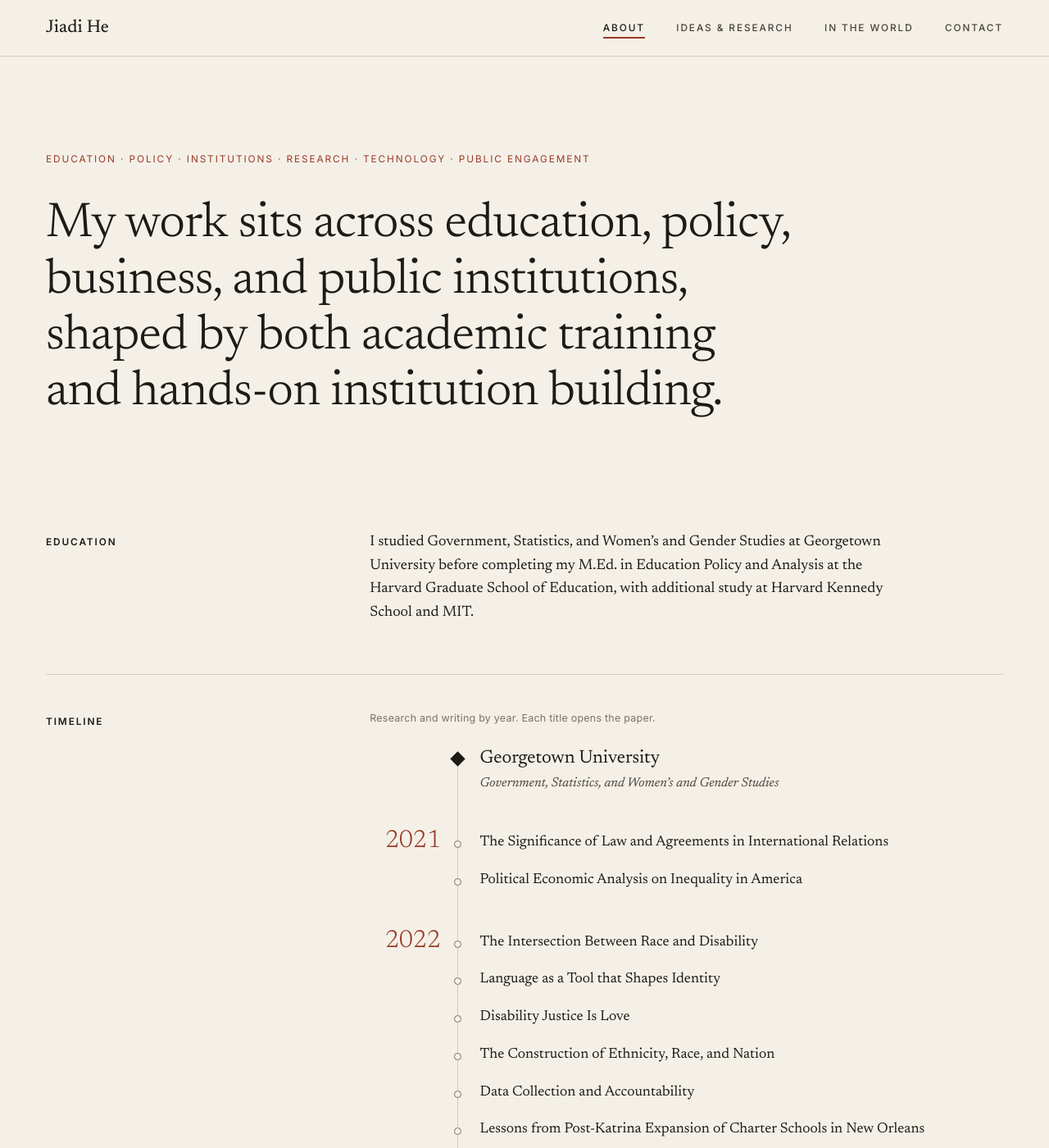
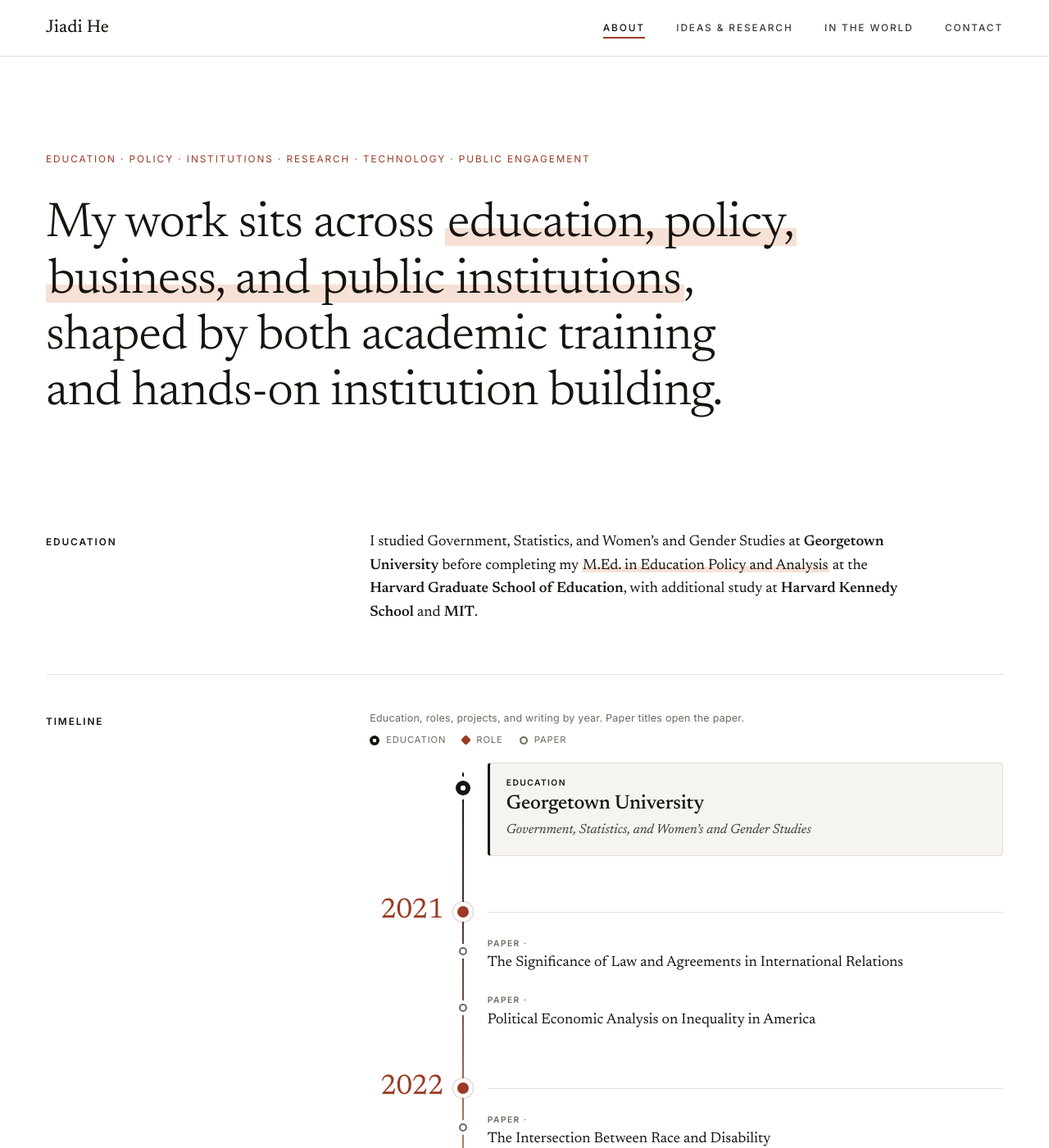
Before and after one commit to jiadih1/jiadihe_website, a Jekyll site: the page built from index.html, in a window 1280 px wide and 1400 px high. Shown: the whole window at 82% size. Built offline with Jekyll 4.4.1, drawn with Linux system fonts in a browser that asks for light colours; some of the changed text lies outside the part shown.

Commit message:
About: roles and projects on the timeline, white page, contact
- Selected Roles move onto the timeline (best-guess years, marked CONFIRM
  in _data/timeline.yml); Academic Foundations and Across Education removed.
- In the World photos with a `year` join the timeline automatically.
- Contact block at the end of About.
- White background, highlighted key phrases, redesigned timeline (year
  nodes, education cards, role diamonds, paper rings, legend).

Co-Authored-By: Claude Opus 5.5 <noreply@anthropic.com>

```diff
--- a/_data/world.yml
+++ b/_data/world.yml
@@ -4,6 +4,8 @@
 #   caption: one line: what / where / year
 #   alt:     description for screen readers (defaults to the caption)
 #   size:    l (wide, 2/3 row) | m (portrait, 1/3 row) | w (half row)
+#   year:    optional; with a year the photo also appears on the About timeline
+#   id:      optional short name (e.g. ncsd-forum) so the timeline can link to it
 #
 # The six entries below are PLACEHOLDERS until real photos arrive: replace
 # image/kicker/caption and delete `placeholder: true`.
--- /dev/null
+++ b/_includes/timeline-projects.html
@@ -0,0 +1,17 @@
+{%- comment -%} In the World entries for one year, as timeline rows (placeholders are skipped). {%- endcomment -%}
+{% for w in site.data.world %}
+  {% if w.placeholder or w.year == nil %}{% continue %}{% endif %}
+  {% assign wy = w.year | append: "" %}
+  {% assign iy = include.year | append: "" %}
+  {% if wy == iy %}
+<li class="tl-project">
+  <a href="{{ '/in-the-world/' | relative_url }}{% if w.id %}#{{ w.id }}{% endif %}">
+    {% if w.image %}<img class="tl-thumb" src="{{ w.image | relative_url }}" alt="" loading="lazy">{% endif %}
+    <span class="tl-project-text">
+      <span class="tl-kind">{{ w.kicker | default: "Project" }}</span>
+      <span class="tl-title">{{ w.caption }}</span>
+    </span>
+  </a>
+</li>
+  {% endif %}
+{% endfor %}
--- a/_layouts/default.html
+++ b/_layouts/default.html
@@ -8,7 +8,7 @@
   <meta name="description" content="{{ page.description | default: site.description | strip_newlines | escape }}">
   <meta property="og:title" content="{{ page_title }}">
   <meta property="og:description" content="{{ page.description | default: site.description | strip_newlines | escape }}">
-  <meta name="theme-color" content="#f4f0e8" media="(prefers-color-scheme: light)">
+  <meta name="theme-color" content="#ffffff" media="(prefers-color-scheme: light)">
   <meta name="theme-color" content="#171513" media="(prefers-color-scheme: dark)">
   <link rel="icon" href="{{ '/assets/img/favicon.svg' | relative_url }}" type="image/svg+xml">
   <link rel="preconnect" href="https://fonts.googleapis.com">
--- a/assets/css/main.css
+++ b/assets/css/main.css
@@ -1,18 +1,19 @@
-/* Jiadi He — site styles. Editorial, paper-toned, top navigation only. */
+/* Jiadi He — site styles. Editorial, white page, top navigation only. */
 
 :root {
-  --paper: #f4f0e8;
-  --paper-2: #ebe5d8;
-  --paper-3: #e2dacb;
+  --paper: #ffffff;
+  --paper-2: #f6f4f0;
+  --paper-3: #ebe7e0;
   --sheet: #ffffff;
-  --ink: #1d1b18;
-  --ink-2: #48433c;
-  --muted: #7a7266;
-  --rule: #d6cdbd;
-  --rule-strong: #1d1b18;
+  --ink: #16140f;
+  --ink-2: #3d3934;
+  --muted: #6f685e;
+  --rule: #e4dfd6;
+  --rule-strong: #16140f;
   --accent: #9a3b26;
-  --accent-soft: rgba(154, 59, 38, 0.08);
-  --shadow: 0 1px 2px rgba(40, 30, 20, 0.08), 0 8px 28px rgba(40, 30, 20, 0.10);
+  --accent-soft: rgba(154, 59, 38, 0.06);
+  --hl: rgba(222, 128, 80, 0.24);
+  --shadow: 0 1px 2px rgba(30, 25, 20, 0.06), 0 8px 26px rgba(30, 25, 20, 0.09);
 
   --serif: "Newsreader", "Iowan Old Style", "Palatino Linotype", Georgia, serif;
   --sans: "Inter", -apple-system, BlinkMacSystemFont, "Segoe UI", Helvetica, Arial, sans-serif;
@@ -34,6 +35,7 @@
     --rule-strong: #ece6dc;
     --accent: #e08a68;
     --accent-soft: rgba(224, 138, 104, 0.10);
+    --hl: rgba(224, 138, 104, 0.30);
     --shadow: 0 1px 2px rgba(0, 0, 0, 0.4), 0 10px 30px rgba(0, 0, 0, 0.35);
     color-scheme: dark;
   }
@@ -41,7 +43,7 @@
 :root[data-theme="dark"] {
   --paper: #171513; --paper-2: #201d1a; --paper-3: #2a2622; --sheet: #f7f5f0;
   --ink: #ece6dc; --ink-2: #c8c0b3; --muted: #978e81; --rule: #37322c; --rule-strong: #ece6dc;
-  --accent: #e08a68; --accent-soft: rgba(224, 138, 104, 0.10);
+  --accent: #e08a68; --accent-soft: rgba(224, 138, 104, 0.10); --hl: rgba(224, 138, 104, 0.30);
   --shadow: 0 1px 2px rgba(0, 0, 0, 0.4), 0 10px 30px rgba(0, 0, 0, 0.35);
   color-scheme: dark;
 }
@@ -76,7 +78,7 @@ ul, ol { margin: 0; padding: 0; list-style: none; }
 
 /* ---------- labels ---------- */
 .kicker, .tags, .meta, .split-label, .category, .site-nav a, .entry-action, .btn, .back,
-.reader-bar, .theme-index, .module-num, .shot-kicker, .contact-areas, .paper-meta dt {
+.reader-bar, .theme-index, .shot-kicker, .contact-areas, .paper-meta dt {
   font-family: var(--sans);
 }
 .tags { font-size: 0.72rem; letter-spacing: 0.12em; text-transform: uppercase; color: var(--muted); line-height: 1.5; }
@@ -141,69 +143,104 @@ ul, ol { margin: 0; padding: 0; list-style: none; }
 .lead-in { margin-bottom: 0; }
 .lead-in, .split-body.prose p:first-child { color: var(--ink); }
 
-.roles li {
-  display: flex; flex-wrap: wrap; align-items: baseline; column-gap: 0.9em; row-gap: 2px;
-  padding: 13px 0; border-bottom: 1px solid var(--rule);
+/* key phrases: a soft marker stroke behind the words, or a heavier weight */
+mark.hl {
+  color: inherit; padding: 0 0.06em;
+  background: linear-gradient(transparent 56%, var(--hl) 56%, var(--hl) 94%, transparent 94%);
+  -webkit-box-decoration-break: clone; box-decoration-break: clone;
 }
-.roles li:first-child { padding-top: 0; }
-.roles li:last-child { border-bottom: 0; }
-.roles .role { font-size: 1.16rem; color: var(--ink); }
-.roles .org { font-size: 1.02rem; font-style: italic; color: var(--muted); }
+.prose strong, .opening strong { font-weight: 560; color: var(--ink); }
 
-.modules {
-  grid-column: 1 / -1;
-  display: grid; grid-template-columns: repeat(3, minmax(0, 1fr));
-  margin-top: clamp(32px, 4vw, 48px);
-  border-top: 1px solid var(--rule-strong);
+/* ---------- timeline ----------
+   One axis. Years sit in the left gutter with a node and a hairline across;
+   education steps are cards, roles are accent diamonds, papers are rings. */
+.tl-hint { font-family: var(--sans); font-size: 0.78rem; letter-spacing: 0.02em; color: var(--muted); margin-bottom: 8px; }
+.tl-legend { display: flex; flex-wrap: wrap; gap: 6px 20px; margin-bottom: 18px; font-family: var(--sans); font-size: 0.7rem; letter-spacing: 0.08em; text-transform: uppercase; color: var(--muted); }
+.tl-legend span { display: inline-flex; align-items: center; gap: 8px; }
+.tl-legend i { display: inline-block; flex: none; }
+.lg-edu { width: 12px; height: 12px; border-radius: 50%; background: radial-gradient(circle, var(--paper) 0 2px, var(--ink) 2.5px); }
+.lg-role { width: 9px; height: 9px; background: var(--accent); transform: rotate(45deg); border-radius: 2px; }
+.lg-paper { width: 10px; height: 10px; border-radius: 50%; border: 2px solid var(--muted); box-sizing: border-box; }
+.lg-project { width: 10px; height: 10px; border-radius: 50%; border: 2px solid var(--accent); box-sizing: border-box; }
+
+.timeline { --tl-year: 5.6rem; --tl-axis: calc(var(--tl-year) + 24px); --tl-pad: calc(var(--tl-axis) + 30px); position: relative; }
+.timeline::before {
+  content: ""; position: absolute; left: calc(var(--tl-axis) - 1px); top: 12px; bottom: 14px; width: 2px; border-radius: 2px;
+  background: linear-gradient(to bottom, var(--ink) 0, color-mix(in srgb, var(--accent) 55%, var(--rule)) 18%, var(--rule) 100%);
 }
-.module {
-  position: relative; padding: 26px 26px 30px 0; min-height: 190px;
-  border-bottom: 1px solid var(--rule);
-  transition: background-color .3s ease;
+.timeline li { position: relative; padding-left: var(--tl-pad); }
+.timeline li::before { content: ""; position: absolute; box-sizing: border-box; }
+
+.tl-kind {
+  display: block; margin-bottom: 4px; font-family: var(--sans); font-size: 0.64rem; font-weight: 600;
+  letter-spacing: 0.14em; text-transform: uppercase; color: var(--muted); line-height: 1.5;
 }
-.module:not(:nth-child(3n+1)) { padding-left: 26px; border-left: 1px solid var(--rule); }
-.module::before {
-  content: ""; position: absolute; top: -1px; left: 0; height: 2px; width: 0;
-  background: var(--accent); transition: width .45s cubic-bezier(.2,.7,.2,1);
+.tl-title { display: block; font-size: 1.12rem; line-height: 1.35; color: var(--ink); text-wrap: pretty; }
+.tl-sub { display: block; margin-top: 3px; font-size: 0.98rem; font-style: italic; color: var(--ink-2); }
+
+/* year marker */
+.tl-year { height: 76px; }
+.tl-year span {
+  position: absolute; left: 0; top: 40px; width: var(--tl-year); text-align: right;
+  font-size: 2.15rem; line-height: 1; font-weight: 420; letter-spacing: -0.015em; color: var(--accent);
+  font-variant-numeric: lining-nums tabular-nums;
 }
-.module:hover { background: var(--accent-soft); }
-.module:hover::before { width: 100%; }
-.module-num { display: block; font-size: 0.7rem; letter-spacing: 0.14em; color: var(--muted); margin-bottom: 18px; transition: color .3s; }
-.module:hover .module-num { color: var(--accent); }
-.module h3 { font-size: 1.36rem; line-height: 1.2; margin-bottom: 10px; color: var(--ink); }
-.module p { font-size: 1rem; line-height: 1.5; color: var(--ink-2); }
+.tl-year.is-label span { font-size: 1.35rem; font-style: italic; top: 46px; }
+.tl-year::before {
+  left: calc(var(--tl-axis) - 7px); top: 51px; width: 14px; height: 14px; border-radius: 50%;
+  background: var(--accent); box-shadow: 0 0 0 5px var(--paper), 0 0 0 6px color-mix(in srgb, var(--accent) 28%, transparent);
+}
+.tl-year::after { content: ""; position: absolute; left: var(--tl-pad); right: 0; top: 58px; height: 1px; background: var(--rule); }
 
-/* timeline: years in the left gutter, one axis, papers and education steps on it */
-.tl-hint { font-family: var(--sans); font-size: 0.78rem; letter-spacing: 0.02em; color: var(--muted); margin-bottom: 26px; }
-.timeline { --tl-year: 5.4rem; --tl-axis: calc(var(--tl-year) + 20px); position: relative; }
-.timeline::before {
-  content: ""; position: absolute; left: var(--tl-axis); top: 8px; bottom: 10px; width: 1px; background: var(--rule);
-}
-.timeline li { position: relative; padding-left: calc(var(--tl-axis) + 28px); }
-.tl-year { padding-top: 30px; }
-.tl-year span {
-  position: absolute; left: 0; top: 34px; width: var(--tl-year); text-align: right;
-  font-size: 1.9rem; line-height: 1; font-weight: 330; letter-spacing: -0.01em; color: var(--accent);
-  font-variant-numeric: lining-nums;
-}
-.tl-paper a { display: block; padding: 9px 0; text-decoration: none; color: inherit; }
-.tl-paper::before {
-  content: ""; position: absolute; left: calc(var(--tl-axis) - 4px); top: 18px; width: 9px; height: 9px;
-  border-radius: 50%; background: var(--paper); border: 1.5px solid var(--muted); transition: background-color .2s, border-color .2s;
-}
-.tl-paper:hover::before { background: var(--accent); border-color: var(--accent); }
-.tl-title { display: block; font-size: 1.1rem; line-height: 1.35; color: var(--ink); transition: color .2s; text-wrap: pretty; }
-.tl-paper a:hover .tl-title { color: var(--accent); }
-.tl-meta { display: block; margin-top: 4px; font-family: var(--sans); font-size: 0.66rem; letter-spacing: 0.13em; text-transform: uppercase; color: var(--muted); line-height: 1.5; }
-.tl-milestone { padding-top: 34px; padding-bottom: 10px; }
+/* education step */
+.tl-milestone { padding-top: 26px; padding-bottom: 10px; }
 .tl-milestone:first-child { padding-top: 0; }
 .tl-milestone::before {
-  content: ""; position: absolute; left: calc(var(--tl-axis) - 6px); top: 41px; width: 13px; height: 13px;
-  background: var(--ink); transform: rotate(45deg);
+  left: calc(var(--tl-axis) - 9px); top: 48px; width: 18px; height: 18px; border-radius: 50%;
+  background: radial-gradient(circle, var(--paper) 0 3px, var(--ink) 3.5px); box-shadow: 0 0 0 5px var(--paper);
 }
-.tl-milestone:first-child::before { top: 7px; }
-.tl-inst { font-size: 1.4rem; line-height: 1.2; letter-spacing: -0.005em; color: var(--ink); }
-.tl-detail { margin-top: 5px; font-size: 1rem; line-height: 1.45; font-style: italic; color: var(--ink-2); max-width: 32em; }
+.tl-milestone:first-child::before { top: 22px; }
+.tl-card {
+  background: var(--paper-2); border: 1px solid var(--rule); border-left: 3px solid var(--ink);
+  border-radius: 4px; padding: 16px 20px 18px;
+}
+.tl-card .tl-kind { color: var(--ink); }
+.tl-inst { font-size: 1.5rem; line-height: 1.2; font-weight: 520; letter-spacing: -0.008em; color: var(--ink); }
+.tl-detail { margin-top: 6px; font-size: 1.02rem; line-height: 1.45; font-style: italic; color: var(--ink-2); max-width: 34em; }
+
+/* role (highlighted) */
+.tl-role { padding: 13px 0; }
+.tl-role::before {
+  left: calc(var(--tl-axis) - 5.5px); top: 25px; width: 11px; height: 11px; border-radius: 2px;
+  background: var(--accent); transform: rotate(45deg); box-shadow: 0 0 0 4px var(--paper);
+}
+.tl-role .tl-kind { color: var(--accent); }
+.tl-role .tl-title { font-weight: 540; }
+
+/* paper (link) */
+.tl-paper a { display: block; padding: 13px 0; text-decoration: none; color: inherit; }
+.tl-paper::before {
+  left: calc(var(--tl-axis) - 5px); top: 25px; width: 10px; height: 10px; border-radius: 50%;
+  background: var(--paper); border: 2px solid var(--muted); box-shadow: 0 0 0 4px var(--paper);
+  transition: background-color .2s, border-color .2s, transform .2s;
+}
+.tl-paper:hover::before { background: var(--accent); border-color: var(--accent); transform: scale(1.15); }
+.tl-paper .tl-title { text-decoration: underline 1px transparent; text-underline-offset: 4px; transition: color .2s, text-decoration-color .2s; }
+.tl-paper a:hover .tl-title { color: var(--accent); text-decoration-color: currentColor; }
+
+/* In the World project (photo) */
+.tl-project a { display: flex; gap: 14px; align-items: center; padding: 12px 0; text-decoration: none; color: inherit; }
+.tl-project::before {
+  left: calc(var(--tl-axis) - 5px); top: 36px; width: 10px; height: 10px; border-radius: 50%;
+  background: var(--paper); border: 2px solid var(--accent); box-shadow: 0 0 0 4px var(--paper);
+}
+.tl-thumb { width: 64px; height: 64px; object-fit: cover; border-radius: 4px; flex: none; background: var(--paper-3); }
+.tl-project .tl-kind { color: var(--accent); }
+.tl-project a:hover .tl-title { color: var(--accent); }
+
+/* contact block at the end of About */
+.about-contact .contact-areas { margin-top: 0.45em; }
+.about-contact .contact-email { font-size: clamp(1.4rem, 1rem + 1.6vw, 2.2rem); margin-top: 10px; }
 
 /* ---------- page heads ---------- */
 .page-head { padding-top: clamp(56px, 8vw, 112px); padding-bottom: clamp(36px, 5vw, 64px); }
@@ -357,9 +394,8 @@ ul, ol { margin: 0; padding: 0; list-style: none; }
 
 /* ---------- tablet ---------- */
 @media (max-width: 960px) {
-  .modules { grid-template-columns: repeat(2, minmax(0, 1fr)); }
-  .module:not(:nth-child(3n+1)) { padding-left: 0; border-left: 0; }
-  .module:nth-child(2n) { padding-left: 24px; border-left: 1px solid var(--rule); }
+  .split { grid-template-columns: 1fr; row-gap: 20px; }
+  .split > .split-body:only-child { grid-column: 1; }
   .theme-index ol { grid-template-columns: repeat(2, minmax(0, 1fr)); }
   .theme { grid-template-columns: 1fr; }
   .theme-head { position: static; display: flex; align-items: baseline; gap: 18px; padding-bottom: 6px; border-top: 0; }
@@ -394,14 +430,14 @@ ul, ol { margin: 0; padding: 0; list-style: none; }
 
   .split { grid-template-columns: 1fr; row-gap: 18px; }
   .split > .split-body:only-child { grid-column: 1; }
-  .modules { grid-template-columns: 1fr; }
-  .module, .module:nth-child(2n), .module:not(:nth-child(3n+1)) { padding: 22px 0 24px; border-left: 0; min-height: 0; }
-  .module-num { margin-bottom: 10px; }
-
-  .timeline { --tl-year: 0px; --tl-axis: 4px; }
-  .timeline li { padding-left: 30px; }
-  .tl-year { padding-top: 26px; }
-  .tl-year span { position: static; display: block; width: auto; text-align: left; font-size: 1.6rem; padding: 0 0 2px; }
+  .timeline { --tl-year: 0px; --tl-axis: 9px; --tl-pad: 34px; }
+  .tl-year { height: auto; padding: 30px 0 4px; }
+  .tl-year span, .tl-year.is-label span { position: static; display: block; width: auto; text-align: left; font-size: 1.75rem; }
+  .tl-year.is-label span { font-size: 1.3rem; }
+  .tl-year::before { top: 38px; }
+  .tl-year::after { display: none; }
+  .tl-card { padding: 14px 16px 16px; }
+  .tl-inst { font-size: 1.3rem; }
 
   .theme-index ol { grid-template-columns: 1fr; }
   .theme-head { gap: 14px; }
--- a/index.html
+++ b/index.html
@@ -4,28 +4,45 @@ slug_class: about
 ---
 <section class="wrap about-opening">
   <p class="kicker">{{ site.tagline }}</p>
-  <p class="opening">My work sits across education, policy, business, and public institutions, shaped by both academic training and <span class="nowrap">hands-on</span> institution building.</p>
+  <p class="opening">My work sits across <mark class="hl">education, policy, business, and public institutions</mark>, shaped by both academic training and <span class="nowrap">hands-on</span> institution building.</p>
 </section>
 
 <section class="wrap split" aria-labelledby="edu-bg-h">
   <h2 id="edu-bg-h" class="split-label">Education</h2>
   <div class="split-body prose">
-    <p>I studied Government, Statistics, and Women’s and Gender Studies at Georgetown University before completing my M.Ed. in Education Policy and Analysis at the Harvard Graduate School of Education, with additional study at Harvard Kennedy School and MIT.</p>
+    <p>I studied Government, Statistics, and Women’s and Gender Studies at <strong>Georgetown University</strong> before completing my <mark class="hl">M.Ed. in Education Policy and Analysis</mark> at the <strong>Harvard Graduate School of Education</strong>, with additional study at <strong>Harvard Kennedy School</strong> and <strong>MIT</strong>.</p>
   </div>
 </section>
 
 <section class="wrap split" aria-labelledby="tl-h">
   <h2 id="tl-h" class="split-label">Timeline</h2>
   <div class="split-body">
-    <p class="tl-hint">Research and writing by year. Each title opens the paper.</p>
+    <p class="tl-hint">Education, roles, projects, and writing by year. Paper titles open the paper.</p>
+    <p class="tl-legend" aria-hidden="true"><span><i class="lg-edu"></i>Education</span><span><i class="lg-role"></i>Role</span><span><i class="lg-paper"></i>Paper</span>{% assign dated_projects = 0 %}{% for w in site.data.world %}{% if w.year and w.placeholder != true %}{% assign dated_projects = dated_projects | plus: 1 %}{% endif %}{% endfor %}{% if dated_projects > 0 %}<span><i class="lg-project"></i>Project</span>{% endif %}</p>
     <ol class="timeline">
+      {%- comment -%}
+        Rows come from _data/timeline.yml. In the World entries that have a `year`
+        (and are not placeholders) are added at the end of that year automatically.
+      {%- endcomment -%}
+      {% assign cur_year = nil %}
       {% for row in site.data.timeline %}
-        {% if row.year %}
-      <li class="tl-year"><span>{{ row.year }}</span></li>
+        {% if row.year or row.label %}
+          {% if cur_year %}{% include timeline-projects.html year=cur_year %}{% endif %}
+          {% assign cur_year = row.year %}
+      <li class="tl-year{% if row.label %} is-label{% endif %}"><span>{{ row.year | default: row.label }}</span></li>
         {% elsif row.milestone %}
       <li class="tl-milestone">
-        <p class="tl-inst">{{ row.milestone }}</p>
-        {% if row.detail %}<p class="tl-detail">{{ row.detail }}</p>{% endif %}
+        <div class="tl-card">
+          <span class="tl-kind">Education</span>
+          <p class="tl-inst">{{ row.milestone }}</p>
+          {% if row.detail %}<p class="tl-detail">{{ row.detail }}</p>{% endif %}
+        </div>
+      </li>
+        {% elsif row.role %}
+      <li class="tl-role">
+        <span class="tl-kind">Role</span>
+        <span class="tl-title">{{ row.role }}</span>
+        {% if row.org %}<span class="tl-sub">{{ row.org }}</span>{% endif %}
       </li>
         {% elsif row.paper %}
           {% assign p = site.research | where: "slug", row.paper | first %}
@@ -33,13 +50,15 @@ slug_class: about
           {% assign th = site.data.themes | where: "id", p.theme | first %}
       <li class="tl-paper">
         <a href="{{ p.url | relative_url }}">
+          <span class="tl-kind">{% if p.external %}Project{% else %}Paper{% endif %} · {{ th.title }}</span>
           <span class="tl-title">{{ p.title }}</span>
-          <span class="tl-meta">{{ th.title }}{% if p.credit %} · <span class="nowrap">{{ p.credit }}</span>{% endif %}</span>
+          {% if p.credit %}<span class="tl-sub">{{ p.credit }}</span>{% endif %}
         </a>
       </li>
           {% endif %}
         {% endif %}
       {% endfor %}
+      {% if cur_year %}{% include timeline-projects.html year=cur_year %}{% endif %}
     </ol>
   </div>
 </section>
@@ -48,39 +67,14 @@ slug_class: about
   <h2 id="approach-h" class="split-label">Approach</h2>
   <div class="split-body prose">
     <p>Across research, institution building, entrepreneurship, and public engagement, education has remained a consistent thread, from policy and organizational work to learning, technology, and opportunity.</p>
-    <p>I am drawn to work that connects research with practice and leads to something tangible, from a policy idea to a program, partnership, or new initiative.</p>
+    <p>I am drawn to work that <mark class="hl">connects research with practice</mark> and leads to something tangible, from a policy idea to a program, partnership, or new initiative.</p>
   </div>
 </section>
 
-<section class="wrap split" aria-labelledby="roles-h">
-  <h2 id="roles-h" class="split-label">Selected Roles</h2>
-  <ul class="split-body roles">
-    {% for r in site.data.roles %}
-    <li><span class="role">{{ r.role }}</span>{% if r.org %}<span class="org">{{ r.org }}</span>{% endif %}</li>
-    {% endfor %}
-  </ul>
-</section>
-
-<section class="wrap split" aria-labelledby="found-h">
-  <h2 id="found-h" class="split-label">Academic Foundations</h2>
-  <div class="split-body prose">
-    <p>My academic background brings together politics, quantitative analysis, and education, with an interest in the legal and institutional structures that shape public systems. This foundation has shaped the way I approach questions of institutions, evidence, learning, and technology.</p>
-    <p>My work connects these perspectives across education, opportunity, and mobility, with particular attention to policy, institutional decision-making, and the relationship between education and broader social and economic change.</p>
+<section class="wrap split" aria-labelledby="contact-h">
+  <h2 id="contact-h" class="split-label">Contact</h2>
+  <div class="split-body about-contact">
+    <p class="contact-areas">Education · Research · Partnerships</p>
+    <a class="contact-email" href="mailto:{{ site.email }}">{{ site.email }}</a>
   </div>
 </section>
-
-<section class="wrap split" aria-labelledby="edu-h">
-  <h2 id="edu-h" class="split-label">Across Education</h2>
-  <div class="split-body">
-    <p class="prose lead-in">My work in education spans public policy and institutional design, learning and technology, higher education, and pathways into work.</p>
-  </div>
-  <ul class="modules" aria-label="Scope of work in education">
-    {% for m in site.data.education_modules %}
-    <li class="module">
-      <span class="module-num">{{ forloop.index | prepend: "0" }}</span>
-      <h3>{{ m.title }}</h3>
-      <p>{{ m.text }}</p>
-    </li>
-    {% endfor %}
-  </ul>
-</section>
--- a/world.html
+++ b/world.html
@@ -12,7 +12,7 @@ description: Selected talks, institutions, programs, collaborations, and public
 
 <section class="wrap gallery" aria-label="Photographs">
   {% for w in site.data.world %}
-  <figure class="shot shot-{{ w.size | default: 'm' }}{% if w.placeholder %} is-placeholder{% endif %}">
+  <figure class="shot shot-{{ w.size | default: 'm' }}{% if w.placeholder %} is-placeholder{% endif %}"{% if w.id %} id="{{ w.id }}"{% endif %}>
     {% if w.image %}
       <img src="{{ w.image | relative_url }}" alt="{{ w.alt | default: w.caption | escape }}" loading="lazy">
     {% else %}
@@ -21,7 +21,7 @@ description: Selected talks, institutions, programs, collaborations, and public
     {% if w.caption or w.kicker %}
     <figcaption>
       {% if w.kicker %}<span class="shot-kicker">{{ w.kicker }}</span>{% endif %}
-      {% if w.caption %}<span class="shot-caption">{{ w.caption }}</span>{% endif %}
+      {% if w.caption %}<span class="shot-caption">{{ w.caption }}{% if w.year %} · {{ w.year }}{% endif %}</span>{% endif %}
     </figcaption>
     {% endif %}
   </figure>
```
Also changed, not shown: _data/education_modules.yml (deleted, +0 -13 lines), _data/roles.yml (deleted, +0 -14 lines), _data/timeline.yml (+27 -6 lines), README.md.
